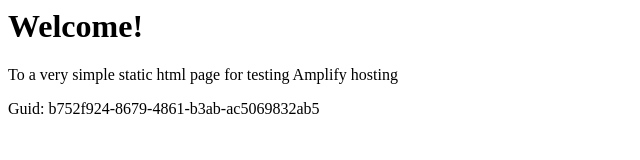
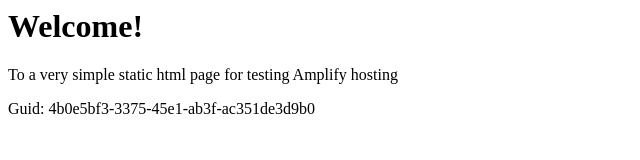
Before and after one commit to aws-aemilia-dub/Github-PR-Commit-Integration-Test-DoNotTouch-GithubWebhookPreviewCanaryTest-v1-preprod-eu-west-1, a website: page src/index.html in a window 1280 px wide. Shown: the full height of the page, 0-640 px from the left. Drawn offline with Linux system fonts and the light colour scheme.

Commit message:
commit from integ tests

```diff
--- a/src/index.html
+++ b/src/index.html
@@ -12,6 +12,6 @@
 <body>
     <h1>Welcome!</h1>
     <p>To a very simple static html page for testing Amplify hosting</p>
-    <p>Guid: b752f924-8679-4861-b3ab-ac5069832ab5</p></body>
+    <p>Guid: 4b0e5bf3-3375-45e1-ab3f-ac351de3d9b0</p></body>
 
 </html>
```
